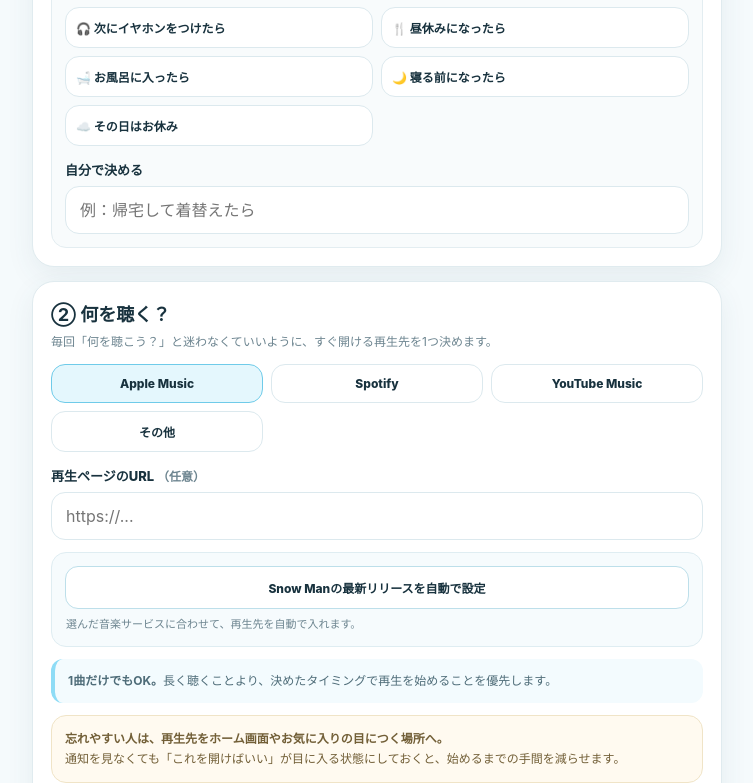
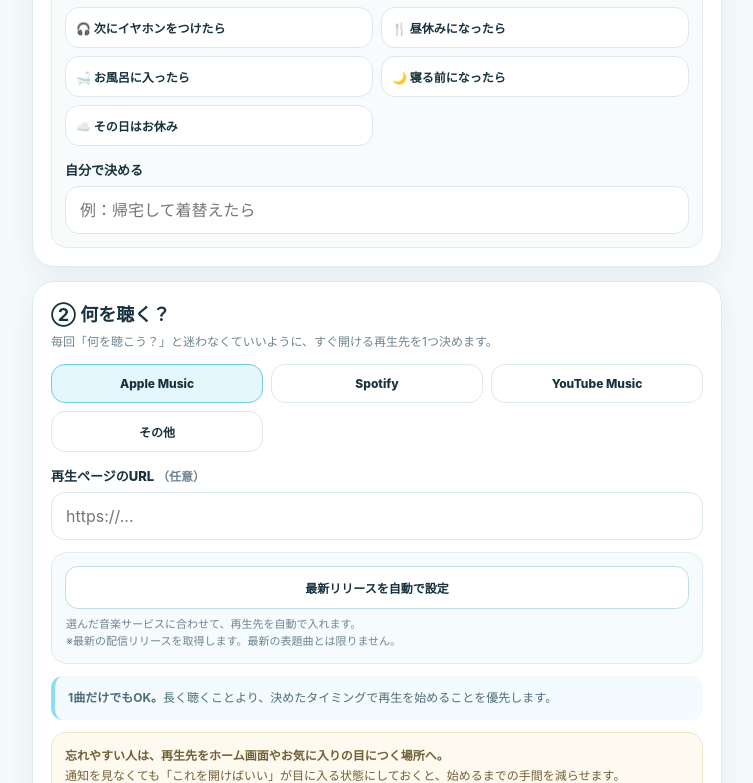
Before and after one commit to mado0415/66days, a plain HTML site: page index.html in a window 1280 px wide. Both pictures are taken after a click on the button "Apple Music". Shown: the part 1340-2123 px from the top of the page, without its empty margins (263-1016 px from the left). Drawn offline with Linux system fonts and the light colour scheme.

Commit message:
Add files via upload

```diff
--- a/index.html
+++ b/index.html
@@ -332,8 +332,8 @@
       <input id="playUrl" type="url" inputmode="url" placeholder="https://...">
 
       <div class="autoMusicBox">
-        <button type="button" id="latestTrackBtn" class="autoMusicBtn">Snow Manの最新リリースを自動で設定</button>
-        <p id="latestTrackStatus" class="autoMusicStatus">選んだ音楽サービスに合わせて、再生先を自動で入れます。</p>
+        <button type="button" id="latestTrackBtn" class="autoMusicBtn">最新リリースを自動で設定</button>
+        <p id="latestTrackStatus" class="autoMusicStatus">選んだ音楽サービスに合わせて、再生先を自動で入れます。<br>※最新の配信リリースを取得します。最新の表題曲とは限りません。</p>
       </div>
       <div class="note"><b>1曲だけでもOK。</b>長く聴くことより、決めたタイミングで再生を始めることを優先します。</div>
       <div class="tipBox"><b>忘れやすい人は、再生先をホーム画面やお気に入りの目につく場所へ。</b><br>通知を見なくても「これを開けばいい」が目に入る状態にしておくと、始めるまでの手間を減らせます。</div>
@@ -531,7 +531,7 @@
 $$('.service').forEach(b=>b.addEventListener('click',()=>{
   service=b.dataset.service;
   $$('.service').forEach(x=>x.classList.toggle('active',x===b));
-  $('#latestTrackStatus').textContent='選んだ音楽サービスに合わせて、再生先を自動で入れます。';
+  $('#latestTrackStatus').innerHTML='選んだ音楽サービスに合わせて、再生先を自動で入れます。<br>※最新の配信リリースを取得します。最新の表題曲とは限りません。';
 }));
 
 
@@ -634,9 +634,9 @@
   if(target) $('#playUrl').value=target;
 
   if(service==='Apple Music'){
-    status.textContent=`「${track.trackName}」を設定しました。`;
+    status.textContent=`「${track.trackName}」を設定しました。URLのコピーは不要です。`;
   }else{
-    status.textContent=`「${track.trackName}」の${service}検索ページを設定しました。`;
+    status.textContent=`「${track.trackName}」の${service}検索ページを設定しました。URLのコピーは不要です。`;
   }
 });
 
```
